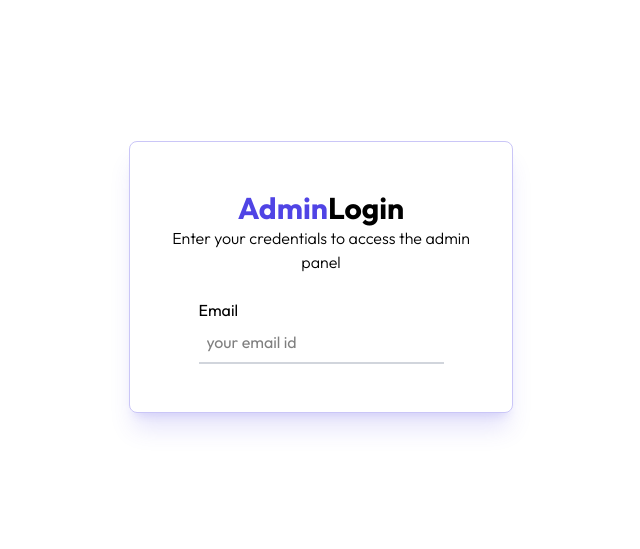
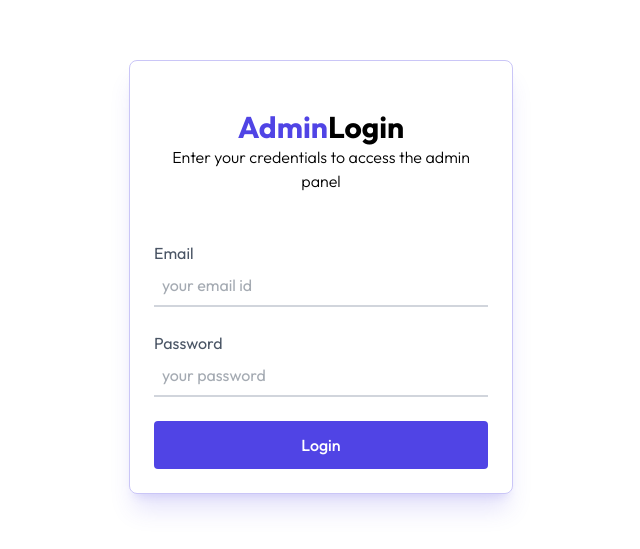
Before and after one commit to Vanshikathakur04/QuickBlog---App, a React (Vite) app in the folder client/: page /admin in a window 1280 px wide. Shown: the part 123-672 px from the top of the page, without its empty margins (319-959 px from the left). Built offline with nearby package versions, Linux system fonts and the light colour scheme.

Commit message:
Add password support to login

```diff
--- a/client/src/components/admin/Login.jsx
+++ b/client/src/components/admin/Login.jsx
@@ -2,7 +2,7 @@ import React from 'react'
 
 const Login = () => {
 
-  const handleSubmit = async (e) =>{
+  const handleSubmit = async (e) => {
     e.preventDefault()
   }
 
@@ -14,11 +14,16 @@ const Login = () => {
             <h1 className='text-3xl font-bold'><span className='text-primary'>Admin</span>Login</h1>
             <p className='font-light'>Enter your credentials to access the admin panel</p>
           </div>
-          <form onSubmit={handleSubmit}>
+          <form onSubmit={handleSubmit} className='mt-6 w-full sm:ma-w-md text-gray-600'>
             <div className="flex flex-col">
               <label>Email</label>
               <input type="email" required placeholder='your email id' className='border-b-2 border-gray-300 p-2 outline-none mb-6' />
             </div>
+            <div className="flex flex-col">
+              <label>Password</label>
+              <input type="password" required placeholder='your password' className='border-b-2 border-gray-300 p-2 outline-none mb-6' />
+            </div>
+            <button type='submit' className="w-full py-3 font-medium bg-primary text-white rounded cursor-pointer hover:bg-primary/90 transition-all">Login</button>
           </form>
         </div>
       </div>
```
